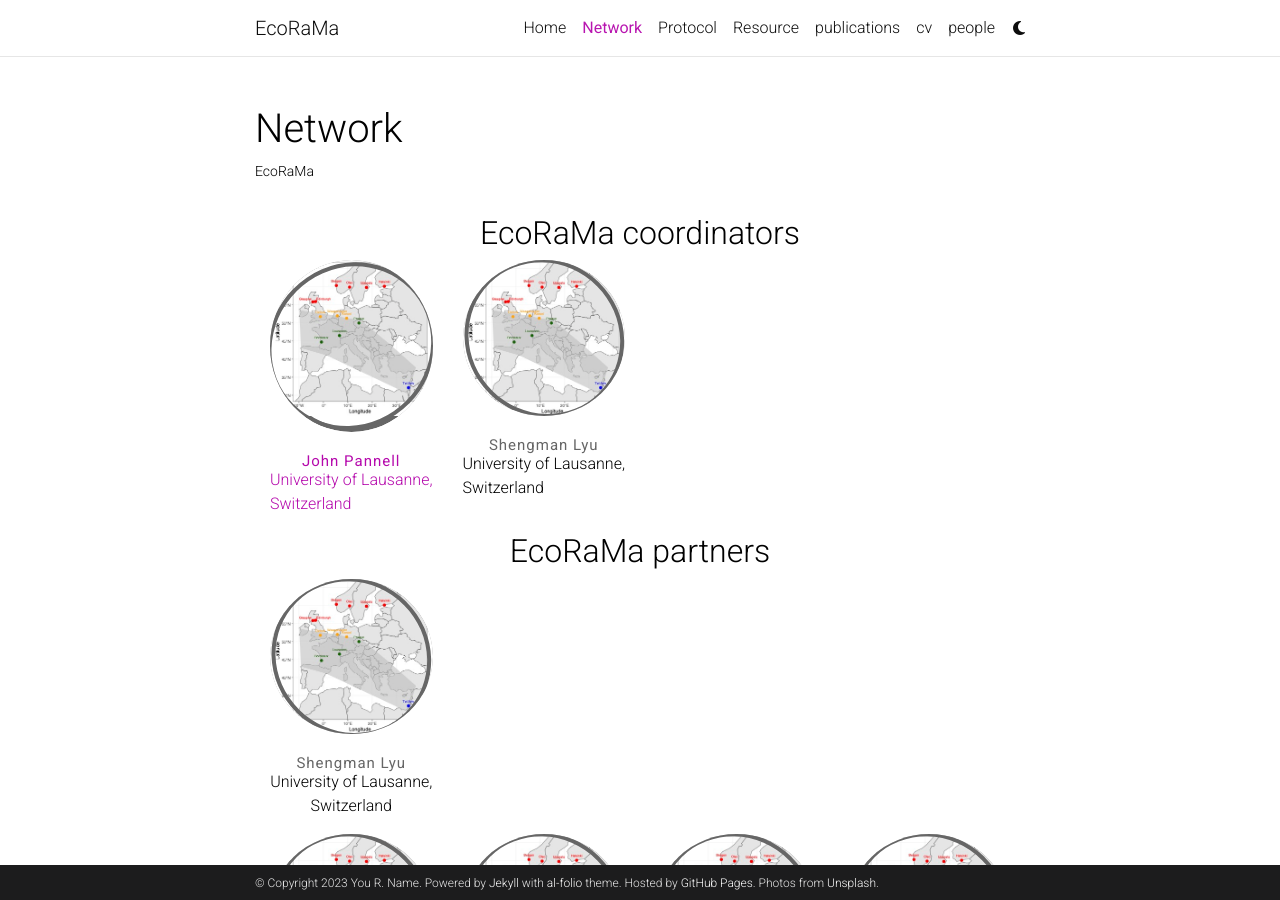
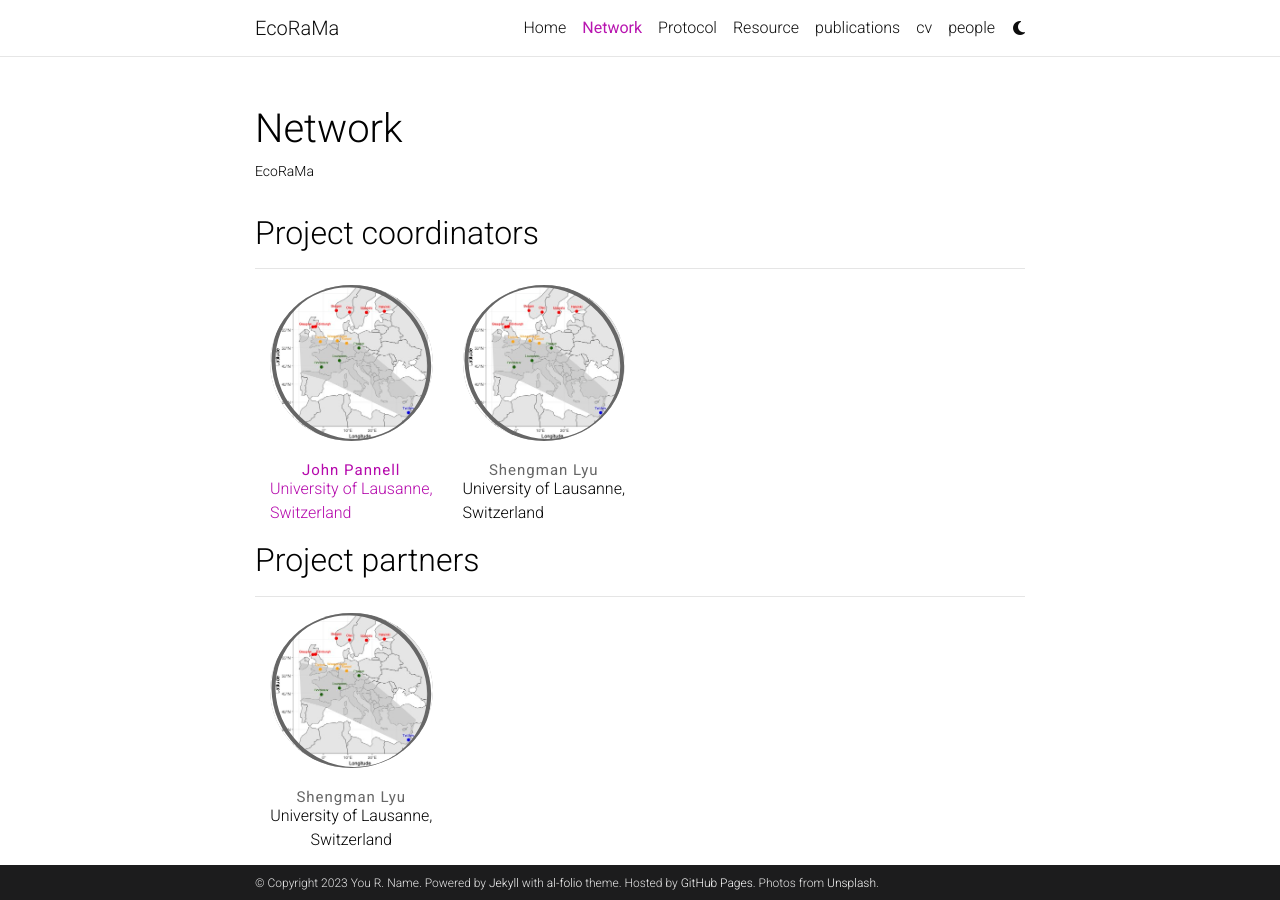
Before and after one commit to EcoRaMa/EcoRaMa.github.io, a Jekyll site: the page built from blog/index.html, in a window 1280 px wide and 900 px high. Built offline with Jekyll 4.4.1, drawn with Linux system fonts in a browser that asks for light colours; comment, search, counter and statistics services are not loaded; a style sheet for code colours, icons or effects is not loaded.

Commit message:
Update team.html

```diff
--- a/_includes/team.html
+++ b/_includes/team.html
@@ -64,16 +64,18 @@
 </style>
 
 <section id="portfolio-work">
- <h2 style="text-align: center;">EcoRaMa coordinators</h2>
+ <h2 style="text-align: left;">Project coordinators</h2>
+
+    <hr>
+
   <div class="container">
     <div class="row">
-
         <div class="col-md-3 col-sm-6">
           <div class="our-team">
               <div class="pic">
-                  <p>
-                      <a href="https://www.Youtube.com/"><img src="/assets/img/prof_pic.jpg"></a>
-                  </p>
+                <a href="https://www.Youtube.com/" target = "_self">
+                    <img src="/assets/img/prof_pic.jpg">
+                </a>
               </div>
               <h2 class="title"><a href="https://www.Youtube.com/">John Pannell</a></h2>
               <h3 class="post">  </h3>
@@ -105,7 +107,10 @@
 </section>
 
 <section id="portfolio-work">
-  <h2 style="text-align: center;">EcoRaMa partners</h2>
+  <h2 style="text-align: left;">Project partners</h2>
+
+    <hr>
+
   <div class="container">
     <div class="row">
 
```
